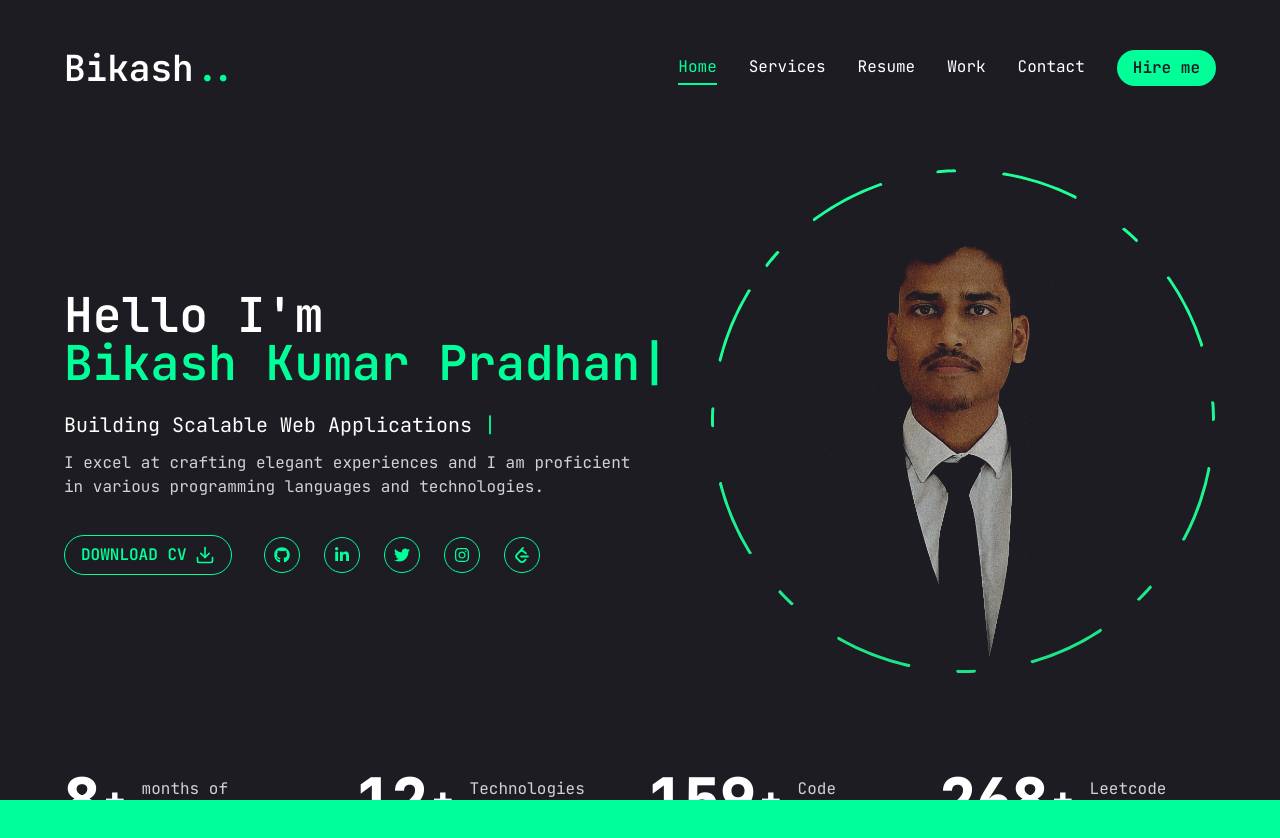
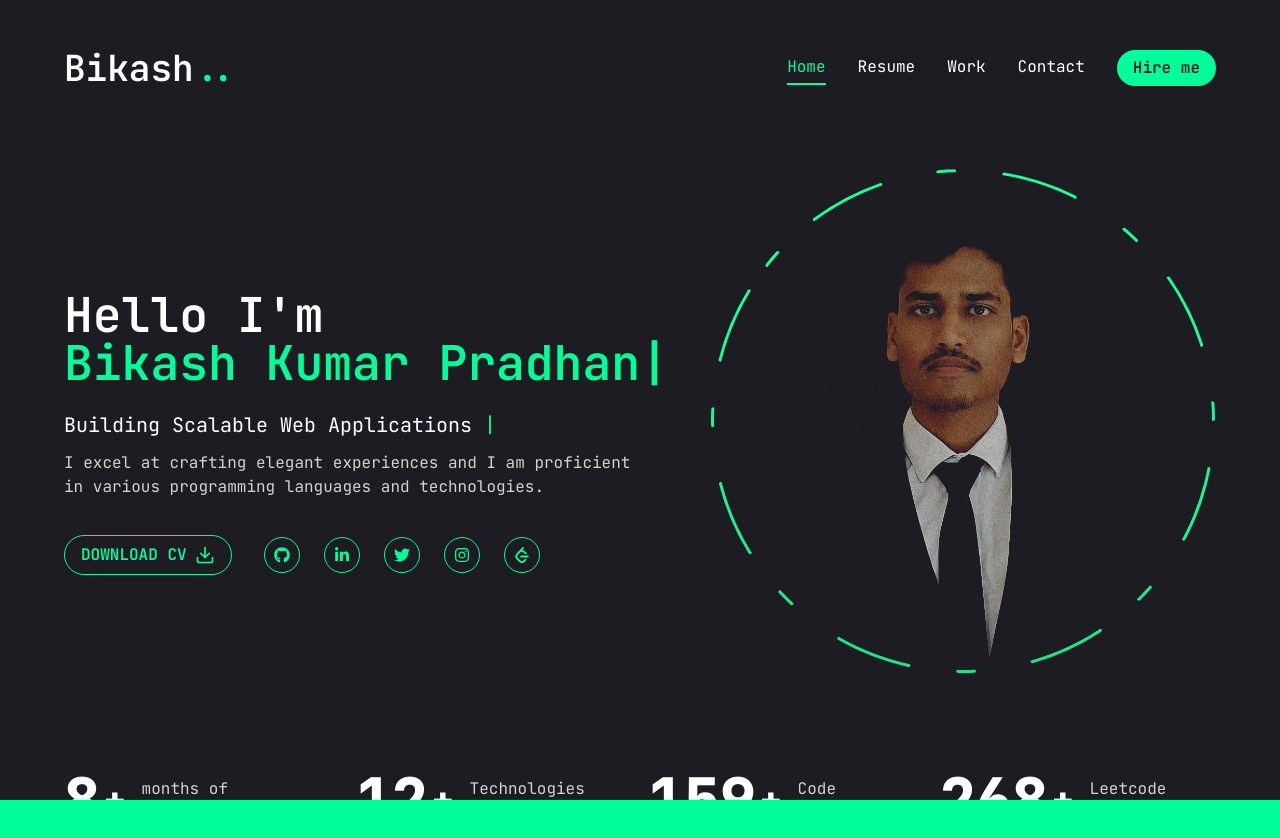
Before and after one commit to Bikashpradhan-2004/bikash-portfolio, a Next.js app: page / in a window 1280 px wide. Built offline with nearby package versions, Linux system fonts and the light colour scheme.

Commit message:
refacter: remove services page link from navbar

```diff
--- a/components/Header/MobileNav.jsx
+++ b/components/Header/MobileNav.jsx
@@ -6,7 +6,6 @@ import { CiMenuFries } from "react-icons/ci";
 
 const links = [
   { name: "home", path: "/" },
-  { name: "services", path: "/services" },
   { name: "resume", path: "/resume" },
   { name: "work", path: "/work" },
   { name: "contact", path: "/contact" },
--- a/components/Header/Nav.jsx
+++ b/components/Header/Nav.jsx
@@ -4,7 +4,6 @@ import { usePathname } from "next/navigation";
 
 const links = [
   { name: "home", path: "/" },
-  { name: "services", path: "/services" },
   { name: "resume", path: "/resume" },
   { name: "work", path: "/work" },
   { name: "contact", path: "/contact" },
```
